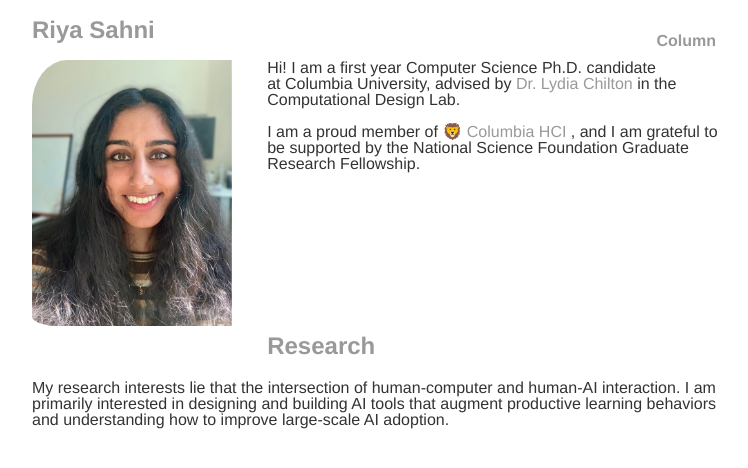
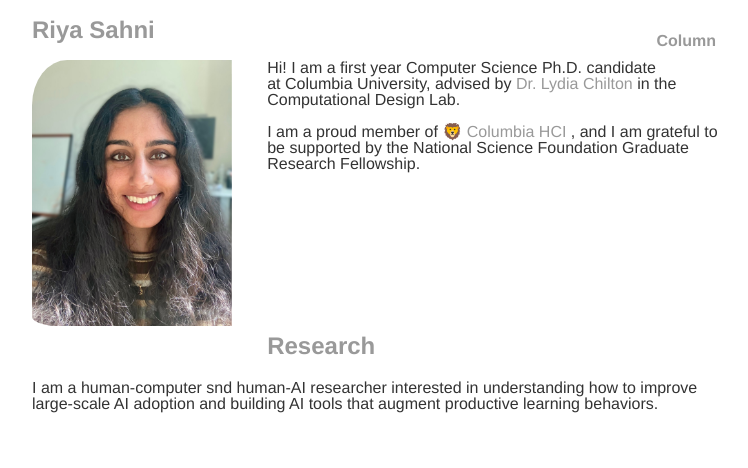
Before and after one commit to riyasahni/riyasahni.github.io, a Jekyll site: the page built from index.html, in a window 1280 px wide. Shown: the top 468 px of the page, without its empty margins (256-1004 px from the left). Built offline with Jekyll 4.4.1, drawn with Linux system fonts in a browser that asks for light colours.

```diff
--- a/_layouts/default.html
+++ b/_layouts/default.html
@@ -54,7 +54,7 @@
 						Research
 					</h1>
 					<p>
-						My research interests lie that the intersection of human-computer and human-AI interaction. I am primarily interested in designing and building AI tools that augment productive learning behaviors and understanding how to improve large-scale AI adoption.
+						I am a human-computer snd human-AI researcher interested in understanding how to improve large-scale AI adoption and building AI tools that augment productive learning behaviors.
 					</p>
 					<br/>
 
```
